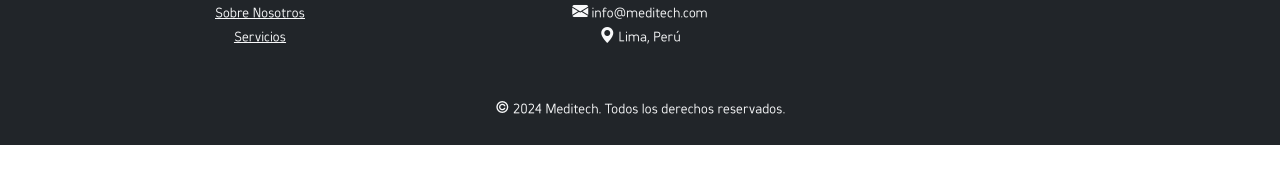
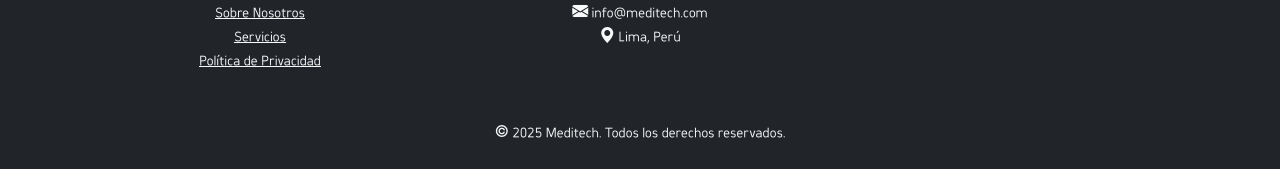
Before and after one commit to TF-AplicacionesMoviles/LandingPage, a plain HTML site: page index.html in a window 1280 px wide. Shown: the part 2743-2912 px from the top of the page. Before the commit the page ends 2888 px from the top, so only its background shows below. Drawn offline with nearby package versions, Linux system fonts and the light colour scheme.

Commit message:
Update index.html

```diff
--- a/index.html
+++ b/index.html
@@ -335,6 +335,7 @@
                     <li><a href="#home" class="text-light">Inicio</a></li>
                     <li><a href="#about-us-container" class="text-light">Sobre Nosotros</a></li>
                     <li><a href="#services-container" class="text-light">Servicios</a></li>
+                    <li><a href="privacy-policy.html" class="text-light" target="_blank">Política de Privacidad</a></li>
                 </ul>
             </div>
 
@@ -356,7 +357,7 @@
             </div>
         </div>
         <div class="text-center pt-3">
-            <p class="mb-0">&copy; 2024 Meditech. Todos los derechos reservados.</p>
+            <p class="mb-0">&copy; 2025 Meditech. Todos los derechos reservados.</p>
         </div>
     </div>
 </footer>
```
